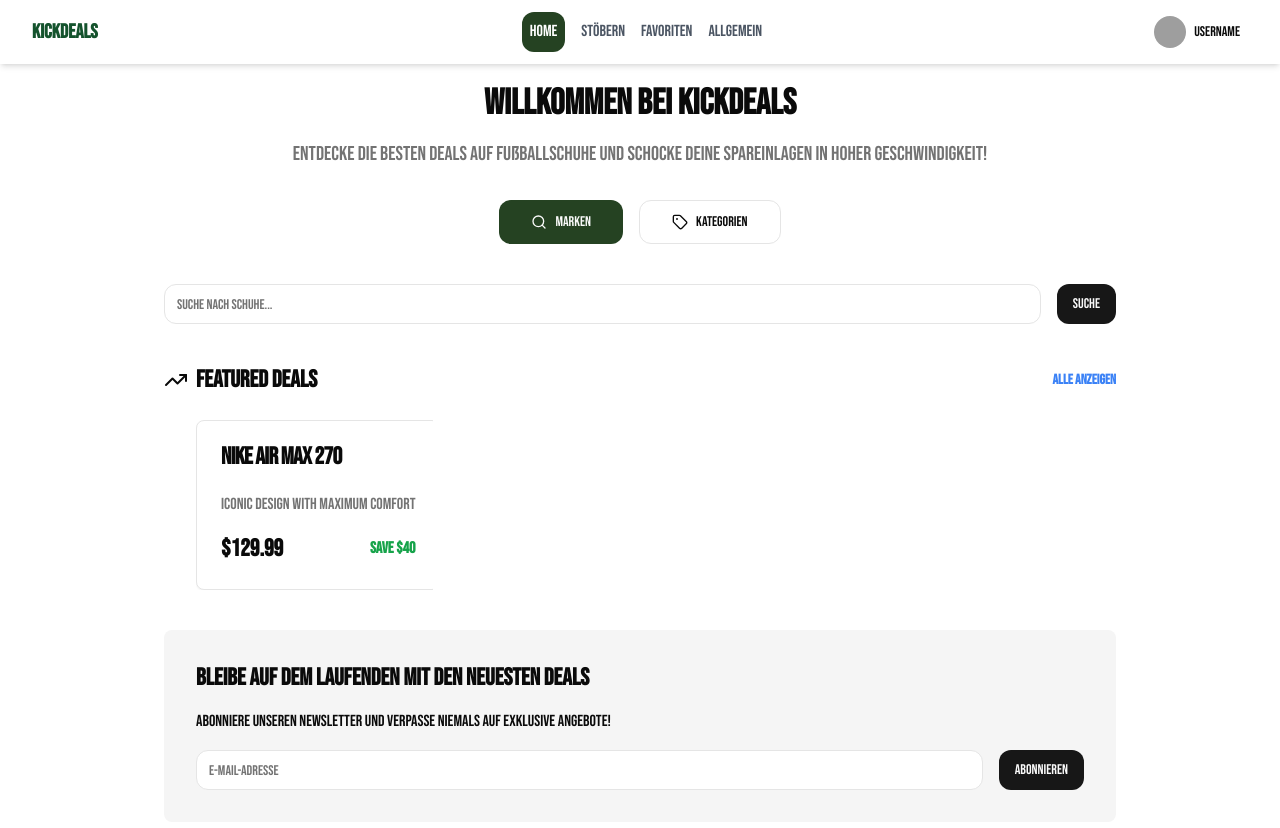
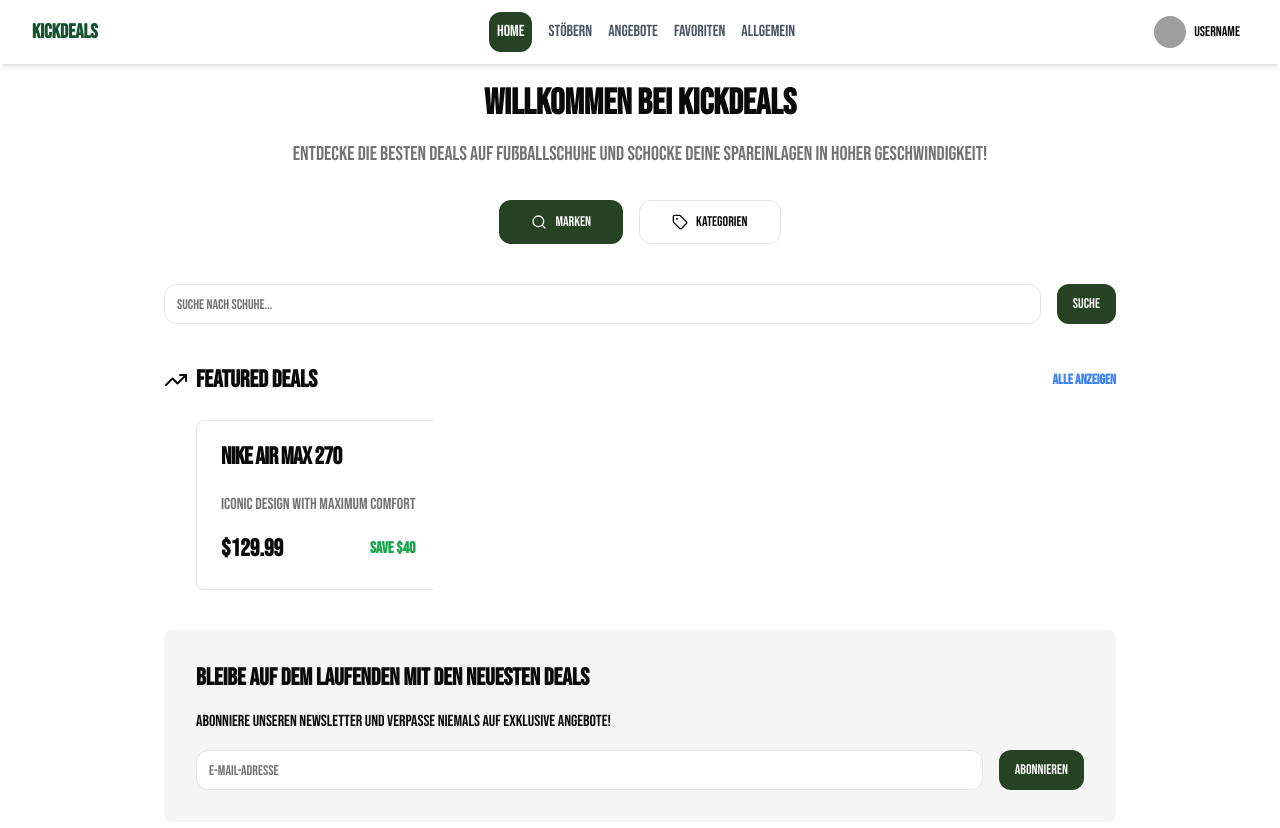
Before and after one commit to Leon-Achteresch/kickdeals, a Next.js app: page / in a window 1280 px wide. Shown: the top 828 px of the page. Built offline with nearby package versions, Linux system fonts and the light colour scheme; grey boxes are pictures that could not be loaded.

Commit message:
no message

```diff
--- a/src/Declarations/navigation.ts
+++ b/src/Declarations/navigation.ts
@@ -1,5 +1,5 @@
 import { IconType } from "react-icons";
-import { FaHome, FaSearch, FaHeart, FaInfoCircle } from "react-icons/fa";
+import { FaHome, FaSearch, FaHeart, FaInfoCircle, FaPercent } from "react-icons/fa";
 
 type NavigationItem = {
   name: string;
@@ -10,6 +10,7 @@ type NavigationItem = {
 export const NavigationList: NavigationItem[] = [
   { name: "Home", href: "/", icon: FaHome },
   { name: "Stöbern", href: "/deals", icon: FaSearch },
+  { name: "Angebote", href: "/offers", icon: FaPercent },
   { name: "Favoriten", href: "/favorites", icon: FaHeart },
   { name: "Allgemein", href: "/overview", icon: FaInfoCircle },
 ];
--- a/src/components/newsletter-section/newsletter-section.tsx
+++ b/src/components/newsletter-section/newsletter-section.tsx
@@ -13,7 +13,7 @@ const NewsletterSection = () => {
       </p>
       <div className="flex gap-4">
         <Input placeholder="E-Mail-Adresse" className="flex-grow" />
-        <Button>Abonnieren</Button>
+        <Button className=" bg-defaultprimary">Abonnieren</Button>
       </div>
     </section>
   );
--- a/src/components/search-section/search-section.tsx
+++ b/src/components/search-section/search-section.tsx
@@ -6,7 +6,7 @@ const SearchSection = () => {
     <section>
       <div className="flex gap-4">
         <Input placeholder="Suche nach Schuhe..." className="flex-grow" />
-        <Button>Suche</Button>
+        <Button className=" bg-defaultprimary">Suche</Button>
       </div>
     </section>
   );
```
